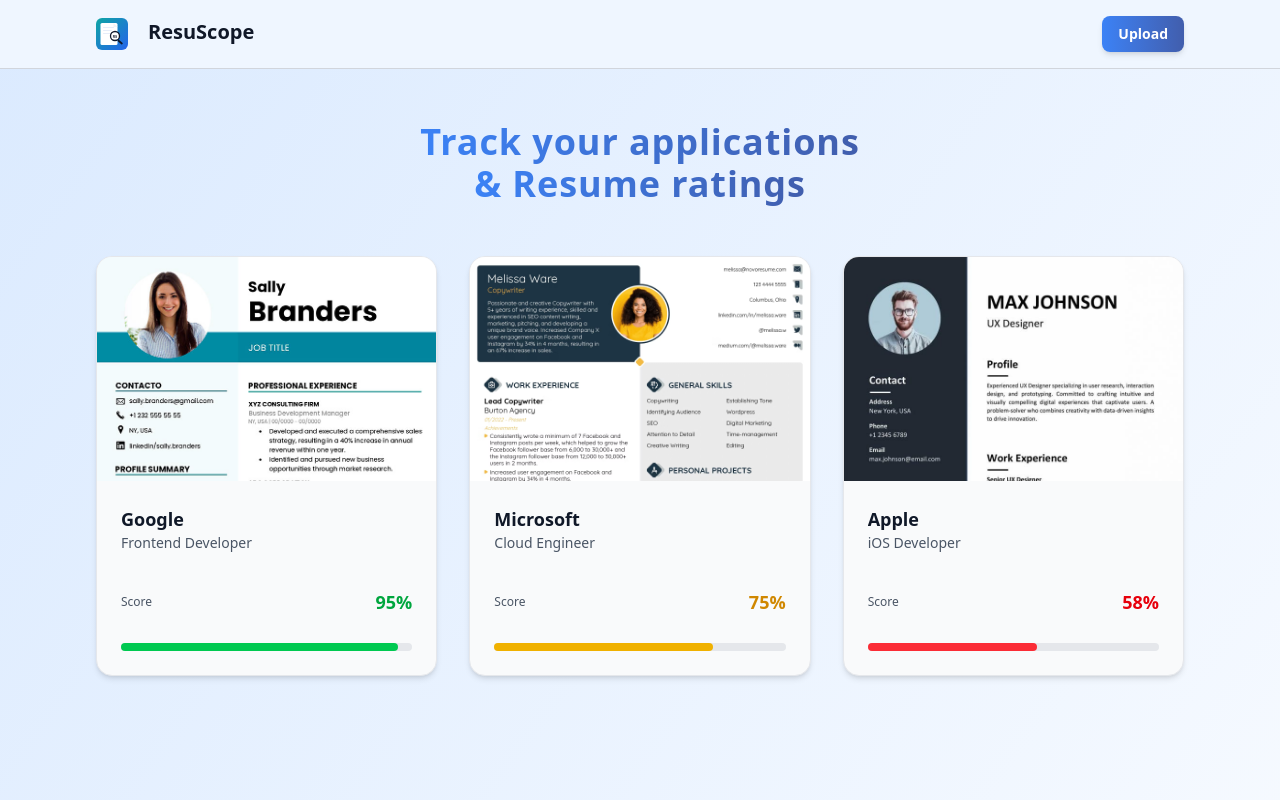
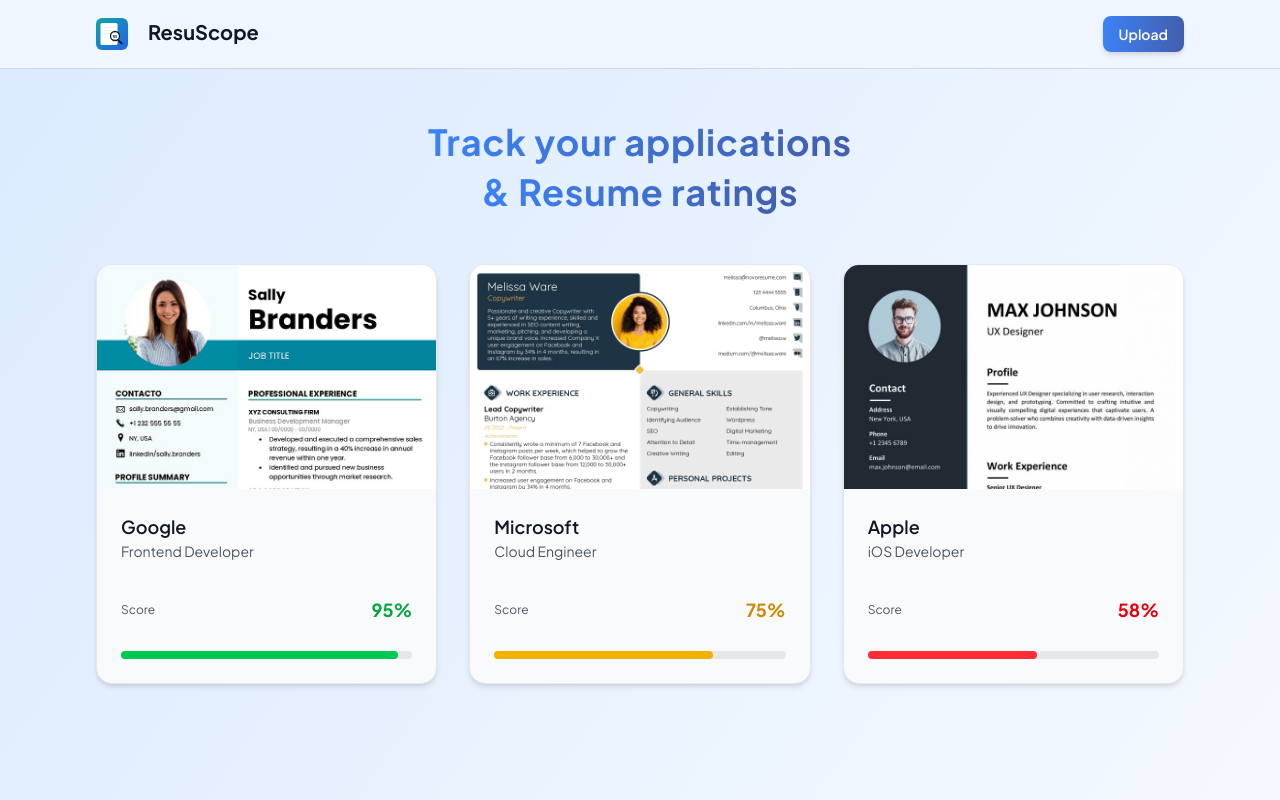
Before and after one commit to Pranjal-Sahu21/resume-analyzer, a React (Vite) app: page / in a window 1280 px wide. Shown: the top 800 px of the page. Built offline with nearby package versions, Linux system fonts and the light colour scheme.

Commit message:
Changed the font family

```diff
--- a/package.json
+++ b/package.json
@@ -18,6 +18,7 @@
     "react-dom": "^19.1.1",
     "react-dropzone": "^14.3.8",
     "react-scroll": "^1.9.3",
+    "react-toastify": "^11.0.5",
     "tailwindcss": "^4.1.13"
   },
   "devDependencies": {
--- a/src/components/Dropzone.jsx
+++ b/src/components/Dropzone.jsx
@@ -1,10 +1,10 @@
-// src/components/Dropzone.js
 import React, { useCallback, useState } from "react";
 import { useDropzone } from "react-dropzone";
 import { motion } from "framer-motion";
 
 const Dropzone = ({ onFile }) => {
   const [fileError, setFileError] = useState("");
+  const isMobile = window.innerWidth < 640;
 
   const onDrop = useCallback(
     (acceptedFiles) => {
@@ -17,13 +17,11 @@
 
       const file = acceptedFiles[0];
 
-      // Check file type
       if (!file.type.includes("pdf") && !file.name.endsWith(".docx")) {
         setFileError("Only PDF and DOCX files are allowed");
         return;
       }
 
-      // Check file size (max 5MB)
       if (file.size > 5 * 1024 * 1024) {
         setFileError("File size must be less than 5MB");
         return;
@@ -60,7 +58,7 @@
         <div className="space-y-2">
           <div className="text-4xl">📄</div>
           <p className="text-gray-700">
-            {isDragActive
+            {isMobile ? "Click to select" : isDragActive
               ? "Drop your resume here"
               : "Drag & drop your resume here, or click to select"}
           </p>
--- a/src/components/JobGrid.jsx
+++ b/src/components/JobGrid.jsx
@@ -23,7 +23,7 @@
           whileInView={{ opacity: 1, y: 0 }}
           viewport={{ once: true }}
           className="font-bold tracking-wide leading-snug
-            text-2xl sm:text-2xl lg:text-3xl xl:text-4xl"
+            text-2xl sm:text-3xl lg:text-3xl xl:text-4xl"
         >
           <span className="text-gradient-dark">Track your applications</span>
         </motion.h2>
@@ -33,8 +33,8 @@
           whileInView={{ opacity: 1, y: 0 }}
           viewport={{ once: true }}
           className="font-bold tracking-wide leading-snug
-            text-2xl sm:text-2xl lg:text-3xl xl:text-4xl
-             sm:-mt-2"
+            text-2xl sm:text-3xl lg:text-3xl xl:text-4xl
+             "
         >
           <span className="text-gradient-dark">& Resume ratings</span>
         </motion.h2>
--- a/src/components/ResumeReview.jsx
+++ b/src/components/ResumeReview.jsx
@@ -114,7 +114,7 @@
         flex flex-col gap-5 sm:gap-6"
       >
         <div>
-          <h3 className="text-gray-900 text-lg sm:text-xl font-semibold mb-2">
+          <h3 className="text-gray-900 text-lg sm:text-xl font-bold mb-2">
             Summary
           </h3>
           <p className="text-gray-700 text-sm leading-relaxed">
--- a/src/index.css
+++ b/src/index.css
@@ -1,4 +1,9 @@
+@import url("https://fonts.googleapis.com/css2?family=Lexend:wght@100..900&family=Merriweather:ital,opsz,wght@0,18..144,300..900;1,18..144,300..900&family=Nunito+Sans:ital,opsz,wght@0,6..12,200..1000;1,6..12,200..1000&family=Plus+Jakarta+Sans:ital,wght@0,200..800;1,200..800&family=Poppins:ital,wght@0,100;0,200;0,300;0,400;0,500;0,600;0,700;0,800;0,900;1,100;1,200;1,300;1,400;1,500;1,600;1,700;1,800;1,900&display=swap");
 @import "tailwindcss";
+
+body {
+  font-family: "Plus Jakarta Sans", "sans-serif";
+}
 
 .text-gradient-dark {
   background: linear-gradient(90deg, #3b82f6, #415ead);
--- a/src/main.jsx
+++ b/src/main.jsx
@@ -2,9 +2,23 @@
 import ReactDOM from "react-dom/client";
 import App from "./App";
 import "./index.css";
+import { Slide, ToastContainer } from "react-toastify";
 
 ReactDOM.createRoot(document.getElementById("root")).render(
-  <React.StrictMode>
+  <>
     <App />
-  </React.StrictMode>
+    <ToastContainer
+      position="top-center"
+      autoClose={2500}
+      hideProgressBar={true}
+      newestOnTop={false}
+      closeOnClick={false}
+      rtl={false}
+      pauseOnFocusLoss
+      draggable
+      pauseOnHover
+      theme="light"
+      transition={Slide}
+    />
+  </>
 );
```
Also changed, not shown: 1 other file (tests, documents, lock files or other folders).
